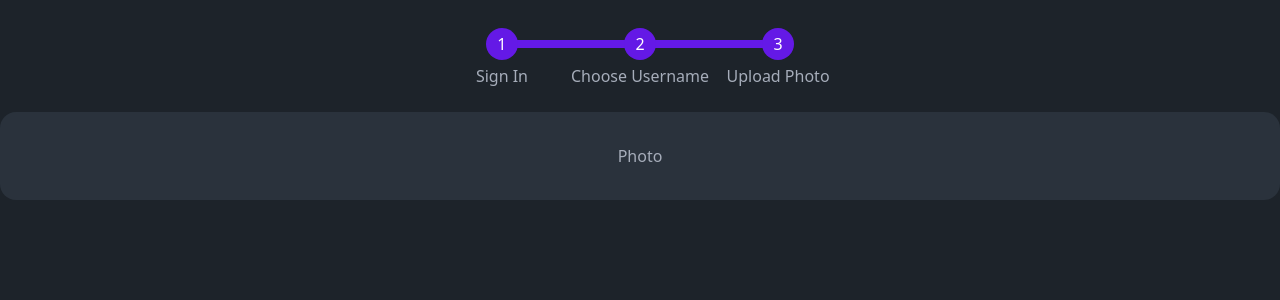
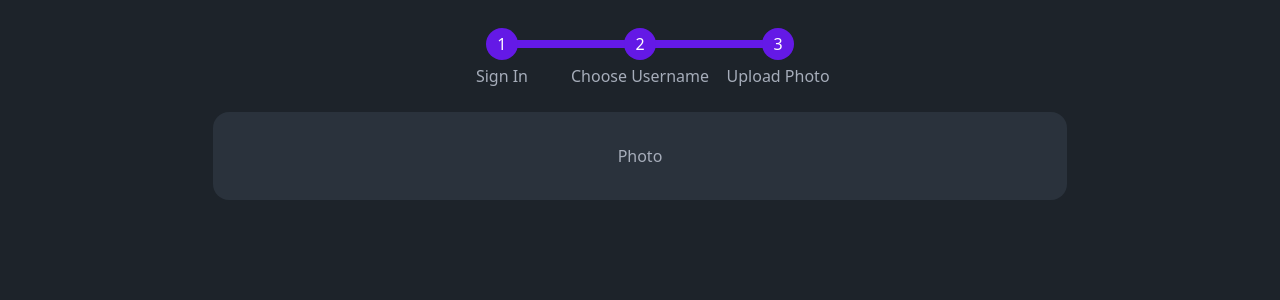
Before and after one commit to AliSajid/firetut, a SvelteKit app: page /login/photo in a window 1280 px wide. Shown: the top 300 px of the page. Built offline with nearby package versions, Linux system fonts and the light colour scheme.

Commit message:
fix: fix the width of the element in the login route

```diff
--- a/src/routes/login/+layout.svelte
+++ b/src/routes/login/+layout.svelte
@@ -21,7 +21,7 @@
 </nav>
 
 <AnimatedRoute>
-<main class="card bg-neutral text-neutral-content mx-auto">
+<main class="card w-4/6 bg-neutral text-neutral-content mx-auto">
   <div class="card-body items-center text-center">
     <slot />
   </div>
```
